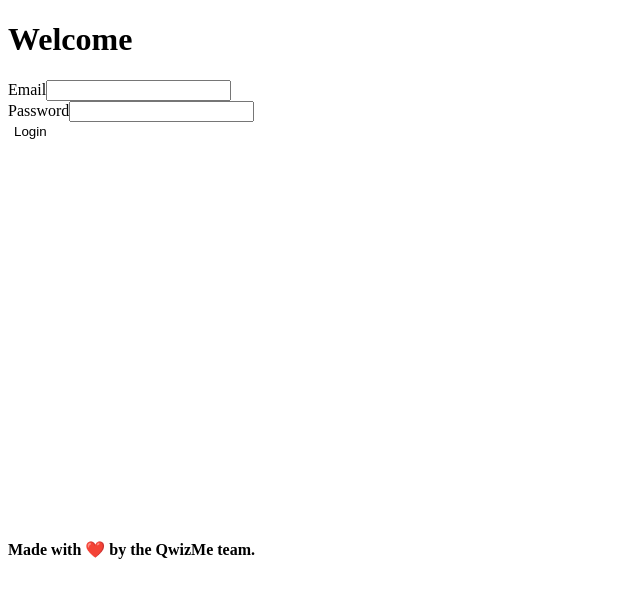
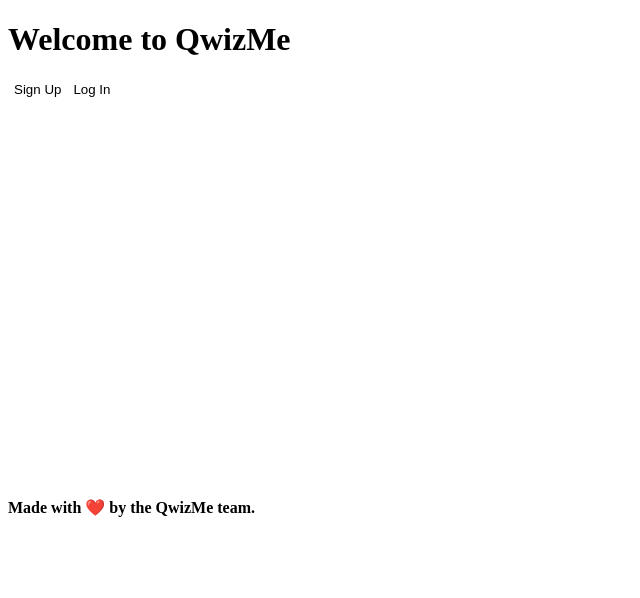
Before and after one commit to RiverStephenson/flashcard-quiz-app, a React (Vite) app in the folder client/: page / in a window 1280 px wide. Shown: the top 598 px of the page, without its empty margins (0-640 px from the left). Built offline with nearby package versions, Linux system fonts and the light colour scheme.

Commit message:
adds home and signup pages

```diff
--- /dev/null
+++ b/client/src/pages/Home.tsx
@@ -0,0 +1,16 @@
+
+
+const Home = () => {
+
+
+
+    return(
+        <main>
+            <h1>Welcome to QwizMe</h1>
+        <button type='button'>Sign Up</button>
+        <button type='button'>Log In</button>
+        </main>
+    );
+};
+
+export default Home;
--- /dev/null
+++ b/client/src/pages/SignUp.tsx
@@ -0,0 +1,11 @@
+const SignUp = () => {
+
+
+  return(
+  <main>
+
+  </main>
+ );
+};
+
+export default SignUp;
```
Also changed, not shown: client/src/main.tsx (+11 -1 lines).
